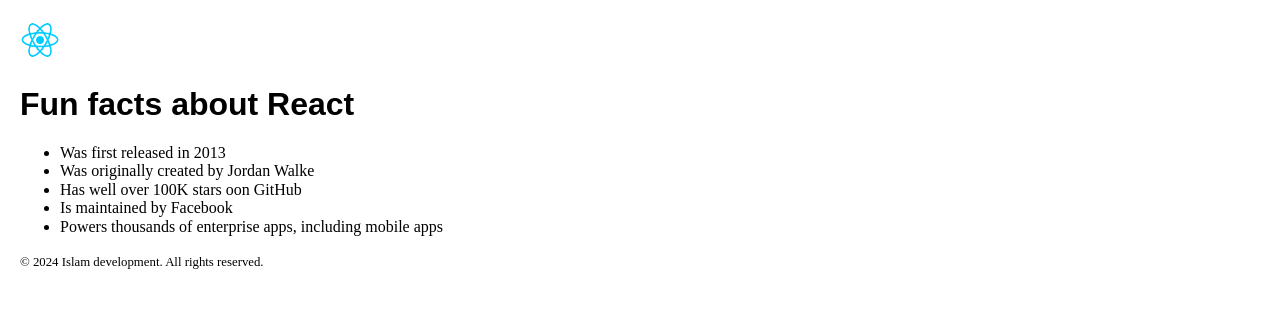
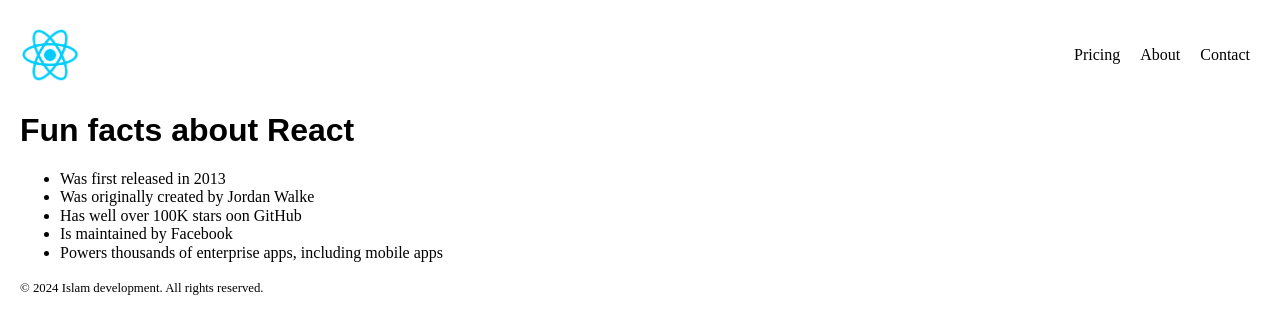
Before and after one commit to Rakibca/react-info-site, a React (Vite) app: page / in a window 1280 px wide. Shown: the top 334 px of the page. Built offline with nearby package versions, Linux system fonts and the light colour scheme.

Commit message:
Styling with Classes

```diff
--- a/index.css
+++ b/index.css
@@ -7,3 +7,22 @@
 h1 {
   font-family: Arial, Helvetica, sans-serif;
 }
+
+.nav {
+  display: flex;
+  justify-content: space-between;
+  align-items: center;
+}
+
+.nav-logo {
+  width: 60px;
+}
+
+.nav-items {
+  list-style: none;
+  display: flex;
+}
+
+.nav-items > li {
+  padding: 10px;
+}
--- a/src/Header.jsx
+++ b/src/Header.jsx
@@ -2,8 +2,13 @@
   return (
     <>
       <header>
-        <nav>
-          <img src="./react-logo.png" alt="React Logo" width="40px" />
+        <nav className="nav">
+          <img className="nav-logo" src="./react-logo.png" alt="React Logo" />
+          <ul className="nav-items">
+            <li>Pricing</li>
+            <li>About</li>
+            <li>Contact</li>
+          </ul>
         </nav>
       </header>
     </>
```
